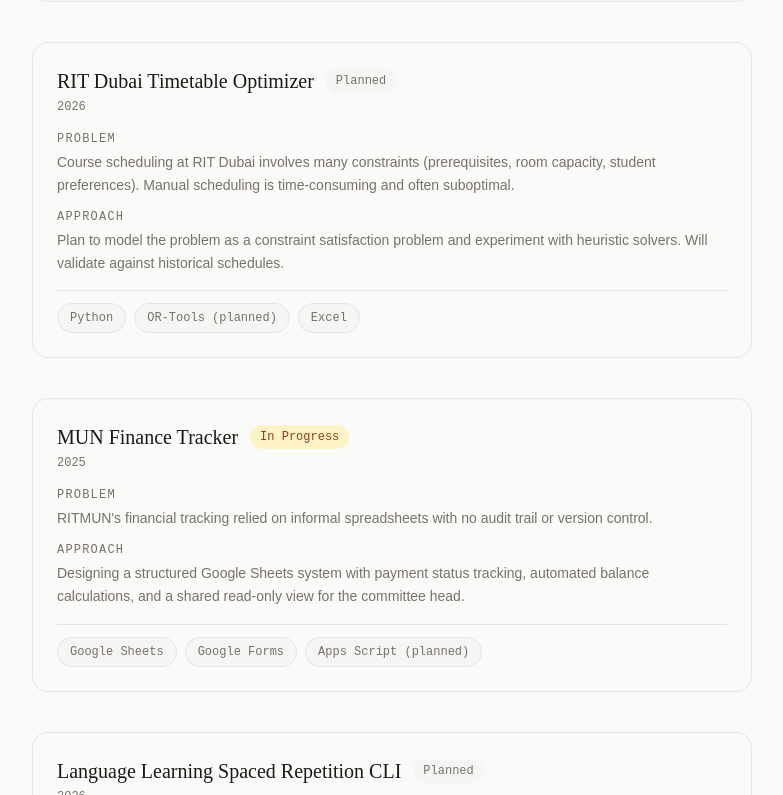
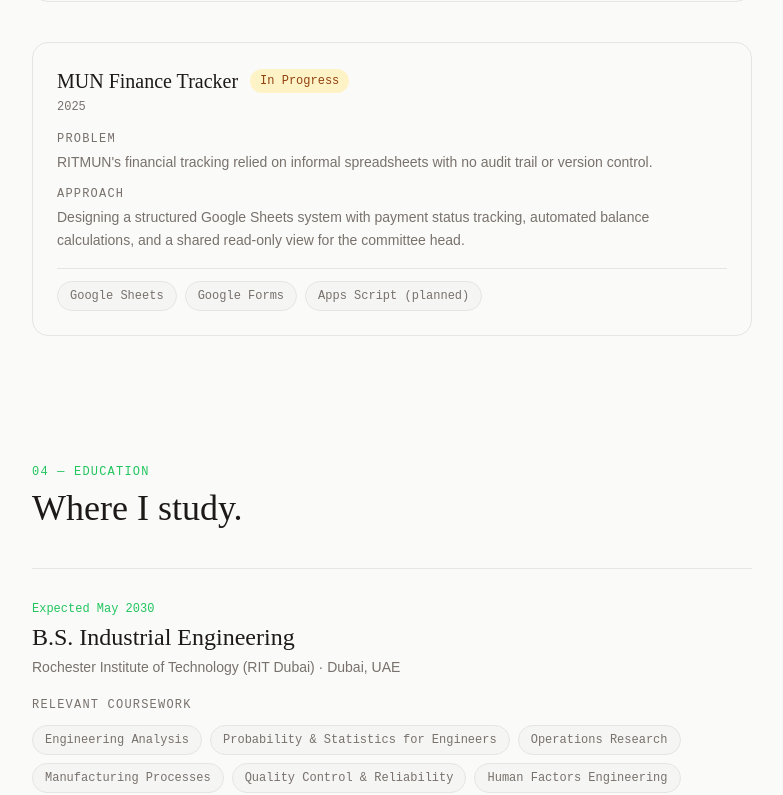
Before and after one commit to basel-wbd/basel-portfolio, a Next.js app: page / in a window 1280 px wide. Shown: the part 4105-4900 px from the top of the page, without its empty margins (248-1031 px from the left). Built offline with nearby package versions, Linux system fonts and the light colour scheme.

Commit message:
Updated SiteData projects section

```diff
--- a/content/siteData.ts
+++ b/content/siteData.ts
@@ -191,18 +191,6 @@
 		links: []
 	},
 	{
-		title: "RIT Dubai Timetable Optimizer",
-		year: "2026",
-		status: "Planned",
-		problem:
-			"Course scheduling at RIT Dubai involves many constraints (prerequisites, room capacity, student preferences). Manual scheduling is time-consuming and often suboptimal.",
-		solution:
-			"Plan to model the problem as a constraint satisfaction problem and experiment with heuristic solvers. Will validate against historical schedules.",
-		tools: ["Python", "OR-Tools (planned)", "Excel"],
-		outcomes: [],
-		links: [],
-	},
-	{
 		title: "MUN Finance Tracker",
 		year: "2025",
 		status: "In Progress",
@@ -211,18 +199,6 @@
 		solution:
 			"Designing a structured Google Sheets system with payment status tracking, automated balance calculations, and a shared read-only view for the committee head.",
 		tools: ["Google Sheets", "Google Forms", "Apps Script (planned)"],
-		outcomes: [],
-		links: [],
-	},
-	{
-		title: "Language Learning Spaced Repetition CLI",
-		year: "2026",
-		status: "Planned",
-		problem:
-			"Existing SRS apps don't let me fully control my German vocabulary decks or integrate with my own notes.",
-		solution:
-			"Plan to build a minimal CLI tool in Python (or Rust) that implements a simple SM-2 algorithm over plain-text card files.",
-		tools: ["Python", "Rust (planned)", "JSON"],
 		outcomes: [],
 		links: [],
 	},
```
